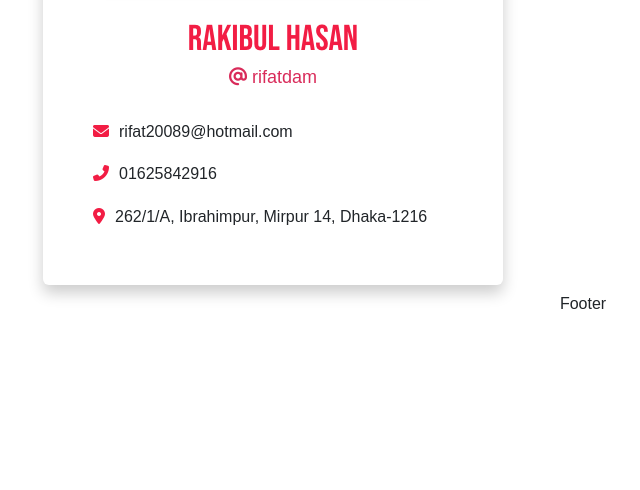
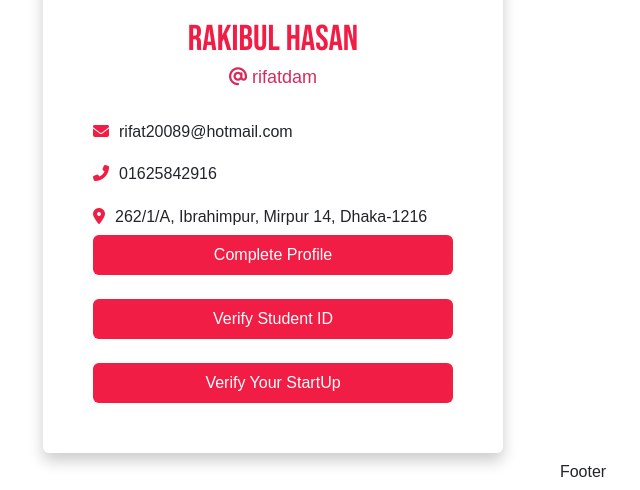
Before and after one commit to RifatdaM/Machronics_UI, a website: page cart.html in a window 1280 px wide. Shown: the part 1628-2118 px from the top of the page, without its empty margins (57-697 px from the left). Before the commit the page ends 1950 px from the top, so only its background shows below. Drawn offline with nearby package versions, Linux system fonts and the light colour scheme; files whose address does not match are found by name.

Commit message:
Sorry i made a mess

```diff
--- a/cart.html
+++ b/cart.html
@@ -184,6 +184,15 @@
                 >262/1/A, Ibrahimpur, Mirpur 14, Dhaka-1216
               </h5>
             </div>
+            <div class="userProfile__completeProfile">
+              <button class="completeProfile__btn">Complete Profile</button>
+            </div>
+            <div class="userProfile__completeProfile">
+              <button class="completeProfile__btn">Verify Student ID</button>
+            </div>
+            <div class="userProfile__completeProfile">
+              <button class="completeProfile__btn">Verify Your StartUp</button>
+            </div>
           </div>
         </div>
       </div>
--- a/css/style.css
+++ b/css/style.css
@@ -651,6 +651,20 @@ input[type="radio"]:checked + .lbl-redio {
 
 
 /* Button */
+.completeProfile__btn{
+  background-color: var(--color-primaty);
+  border: none;
+  width: 100%;
+  height: 40px;
+  color: var(--white);
+  border-radius: 6px;
+}
+.completeProfile__btn:hover{
+  transform: translateY(-1px);
+  box-shadow: 0 8px 15px rgba(0, 0, 0, 0.1);
+  border: 0;
+  transition: all 0.2s ease-in-out;
+}
 .submitbtn input {
   padding: 0.4rem 4rem;
   text-decoration: none;
@@ -937,7 +951,11 @@ input[type="radio"]:checked + .lbl-redio {
 }
 
 /* user Profile */
-
+.userProfile__completeProfile:not(:last-child){
+  display: flex;
+  justify-content: center;
+  margin-bottom: 24px;
+}
 .userProfile {
   margin: 50px 0 0 40px;
   width: 100%;
```
